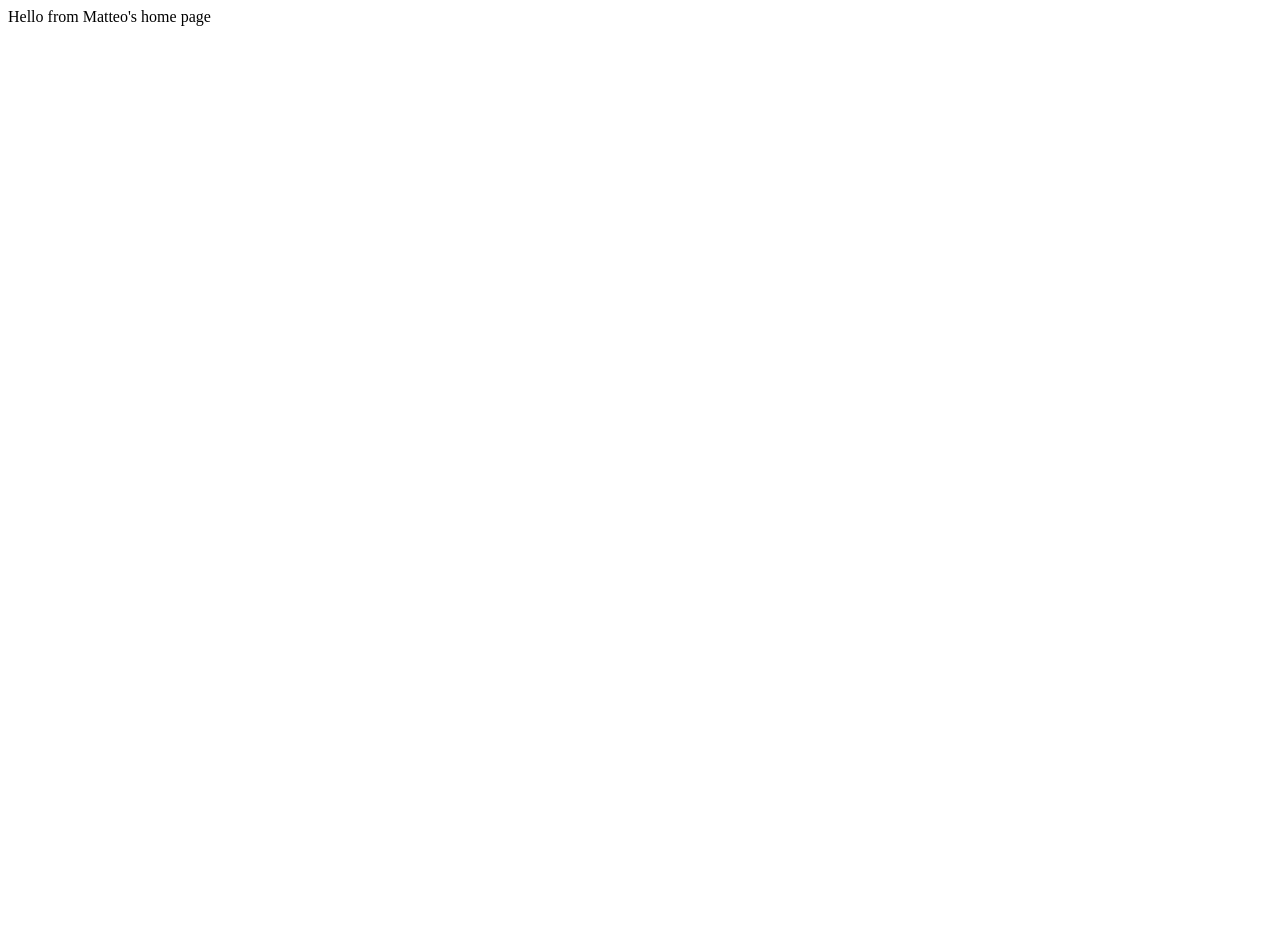
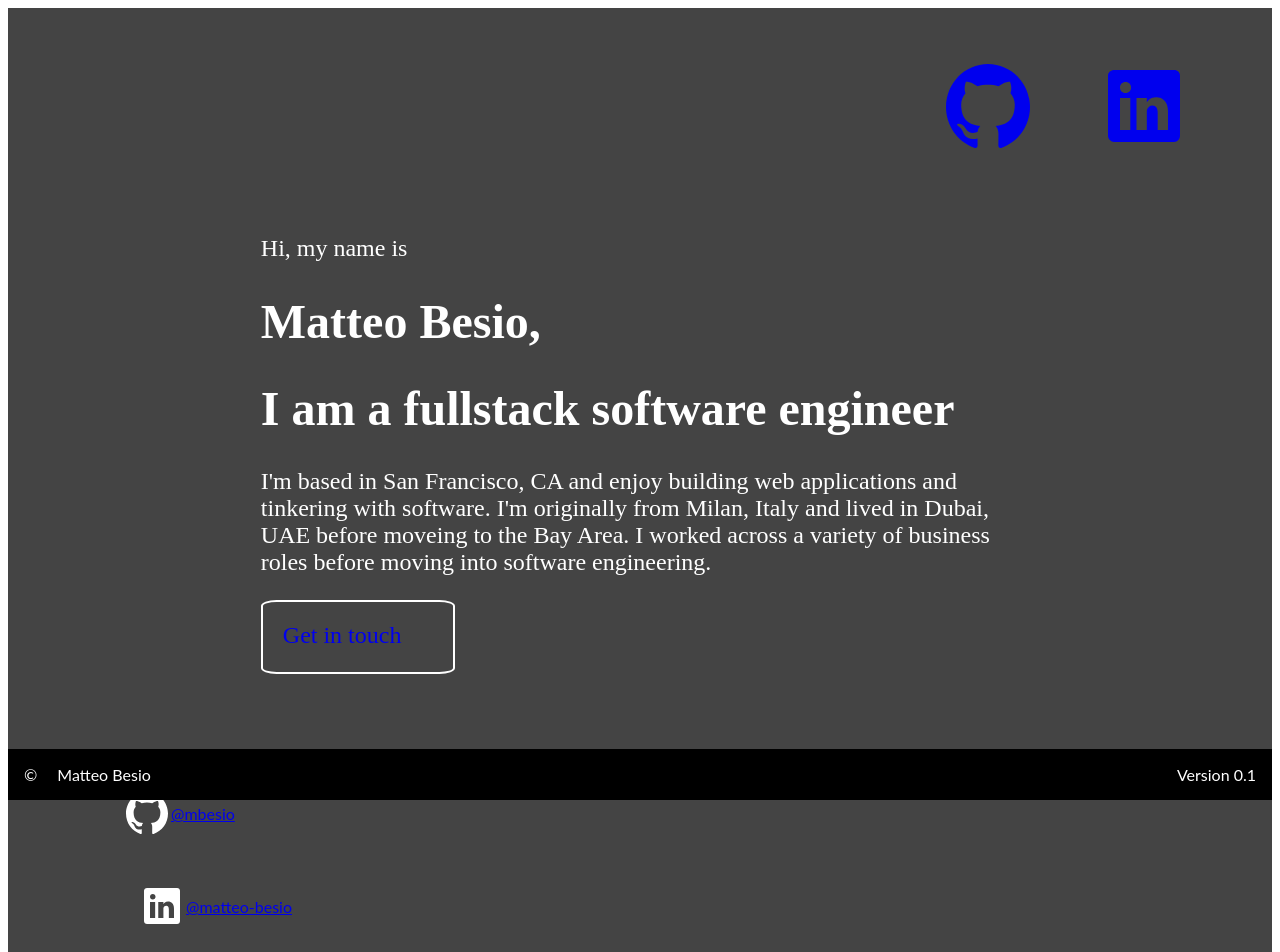
Before and after one commit to mbesio/personal-website, a React app: page / in a window 1280 px wide. Shown: the top 952 px of the page. Before the commit the page ends 800 px from the top, so only its background shows below. Built offline with nearby package versions, Linux system fonts and the light colour scheme; the HTML template or start-up script is replaced by a standard one.

Commit message:
complete intro section

```diff
--- /dev/null
+++ b/client/src/components/footer.jsx
@@ -0,0 +1,17 @@
+import React from 'react';
+
+var Footer = () => {
+  return (
+    <div className='overall' style={{padding: '1.0em', backgroundColor: 'black', color: 'white', position: 'sticky', bottom: '0', zIndex: '1'}}>
+      <div style={{display: 'flex', justifyContent: 'space-between'}}>
+        <div style={{display: 'flex', alignItems: 'center'}}>
+          <div style={{paddingRight: '0.75em'}}>©</div>
+          <div style={{ fontSize: '100%', paddingLeft: '0.5em'}}>Matteo Besio</div>
+        </div>
+      <div style={{alignItems: 'right'}}>Version 0.1</div>
+      </div>
+     </div>
+     )
+}
+
+export default Footer;
--- /dev/null
+++ b/client/src/components/header.jsx
@@ -0,0 +1,23 @@
+import React from 'react';
+
+import { IoLogoGithub, IoLogoLinkedin } from 'react-icons/io';
+
+var Header = () => {
+  return (
+      <div style={{ backgroundColor: '#444444', display: 'flex', justifyContent: 'flex-end', alignItems: 'center', padding:'50px', position: 'sticky', top: '0', zIndex: '1'}}>
+        <div>
+          <a className='icons' style={{ fontSize: '200%', padding: '30px'}} href='https://github.com/mbesio'>
+            <IoLogoGithub style={{ fontSize: '300%' }}/>
+          </a>
+        </div>
+
+        <div>
+          <a className='icons' style={{ fontSize: '200%', padding: '30px'}} href='https://www.linkedin.com/in/matteo-besio'>
+            <IoLogoLinkedin style={{ fontSize: '300%' }}/>
+          </a>
+        </div>
+    </div>
+  )
+}
+
+export default Header;
--- /dev/null
+++ b/client/src/components/intro.jsx
@@ -0,0 +1,23 @@
+import React from 'react';
+
+var Intro = () => {
+  return (
+    <div style={{fontFamily:'Montserrat'}}>
+      <div style={{ backgroundColor: '#444444', marginTop:'20px', marginLeft:'20%', marginRight:'20%' }}>
+
+        <p style={{fontSize: '150%'}}>Hi, my name is </p>
+        <h1 style={{fontSize: '300%'}}>Matteo Besio,</h1>
+        <h1 style={{fontSize: '300%'}}>I am a fullstack software engineer</h1>
+        <p style={{fontSize: '150%'}}>I'm based in San Francisco, CA and enjoy building web applications and tinkering with software.
+        I'm originally from Milan, Italy and lived in Dubai, UAE before moveing to the Bay Area. I worked across a variety of business roles before moving into software engineering.</p>
+        <a className='icons' href="mailto:matteo.besio@gmail.com" style={{ textDecoration: 'none'}}>
+        <div className='button' style={{border: '2px solid white', borderRadius: '8%', fontSize: '150%', height:'30px', width: '150px', padding: '20px'}}>
+        Get in touch
+        </div>
+        </a>
+      </div>
+    </div>
+     )
+}
+
+export default Intro;
--- /dev/null
+++ b/client/src/components/mainbody.jsx
@@ -0,0 +1,19 @@
+import React from 'react';
+import { IoLogoGithub, IoLogoLinkedin } from 'react-icons/io';
+import { RiHomeGearFill } from 'react-icons/ri';
+import { GiWhiteBook } from 'react-icons/gi';
+
+var Mainbody = () => {
+  return (
+  <div>
+    <div style={{margin: '100px', display: 'flex', flexDirection: 'column', alignItems: 'flexStart'}}>
+      <div style={{ margin: '15px', display: 'flex', alignItems: 'center'}}><IoLogoGithub style={{fontSize: '300%'}}/> <a href="https://github.com/mbesio">@mbesio</a></div>
+      <div style={{ margin: '30px', display: 'flex', alignItems: 'center'}} ><IoLogoLinkedin style={{fontSize: '300%'}}/> <a href="https://www.linkedin.com/in/matteo-besio"> @matteo-besio</a></div>
+      <div style={{ margin: '30px', display: 'flex', alignItems: 'center'}} ><RiHomeGearFill style={{fontSize: '300%'}}/><a href="https://mutuo-facile.com/">mutuo-facile</a>:a mortgage calculator for the italian market </div>
+      <div style={{ margin: '30px',display: 'flex', alignItems: 'center'}} ><GiWhiteBook style={{fontSize: '300%'}}/>fec-link</div>
+    </div>
+  </div>
+  )
+}
+
+export default Mainbody;
--- a/client/src/index.jsx
+++ b/client/src/index.jsx
@@ -1,10 +1,18 @@
 import React from 'react';
 import ReactDOM from 'react-dom';
 
+import Header from './components/header.jsx';
+import Intro from './components/intro.jsx';
+import Mainbody from './components/mainbody.jsx';
+import Footer from './components/footer.jsx';
+
 var App = () => {
   return(
-    <div>
-      Hello from Matteo's home page
+    <div style={{ backgroundColor:'#444444', fontFamily: 'Lato', backgroundColor: '#444444', color: 'white' }}>
+      <Header/>
+      <Intro/>
+      <Mainbody/>
+      <Footer/>
     </div>
   )
 }
--- a/package.json
+++ b/package.json
@@ -15,7 +15,8 @@
     "express": "^4.17.1",
     "path": "^0.12.7",
     "react": "^17.0.1",
-    "react-dom": "^17.0.1"
+    "react-dom": "^17.0.1",
+    "react-icons": "^4.1.0"
   },
   "devDependencies": {
     "@babel/core": "^7.12.13",
```
Also changed, not shown: 4 other files (tests, documents, lock files or other folders).
